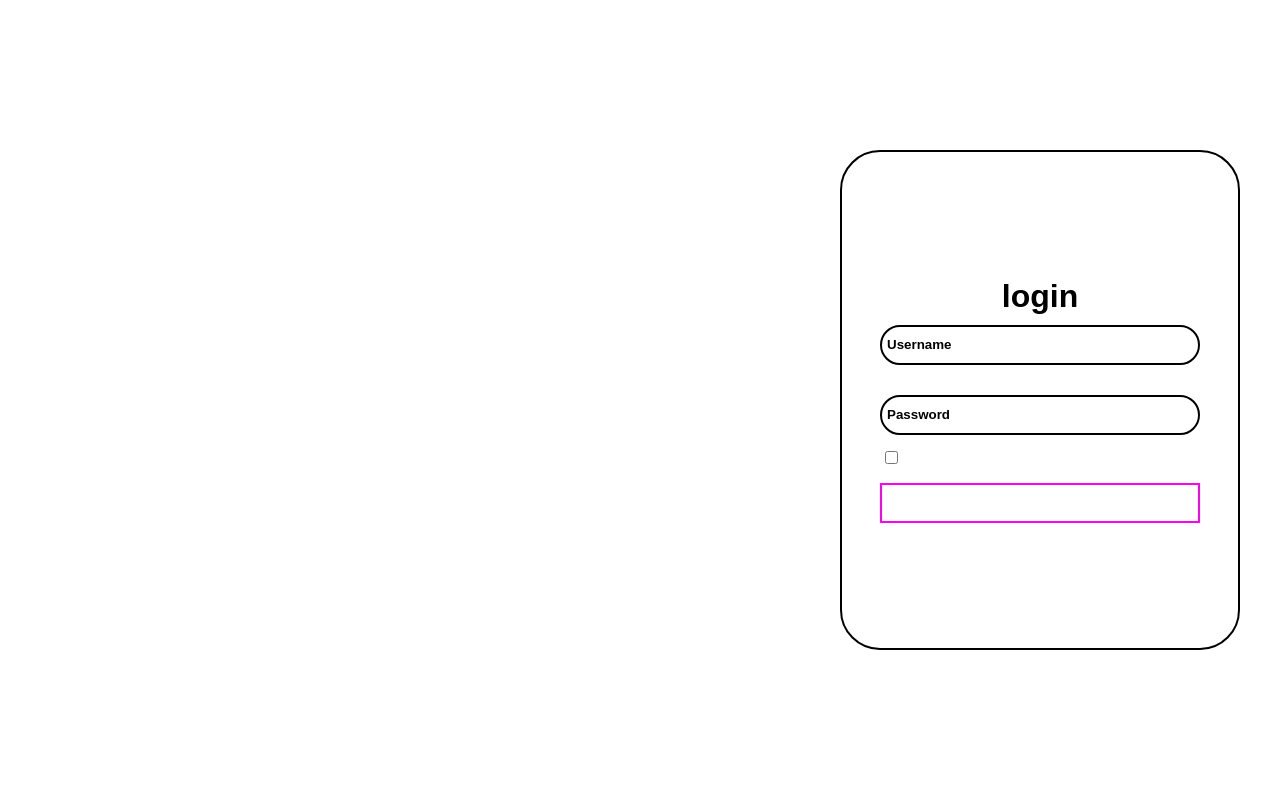
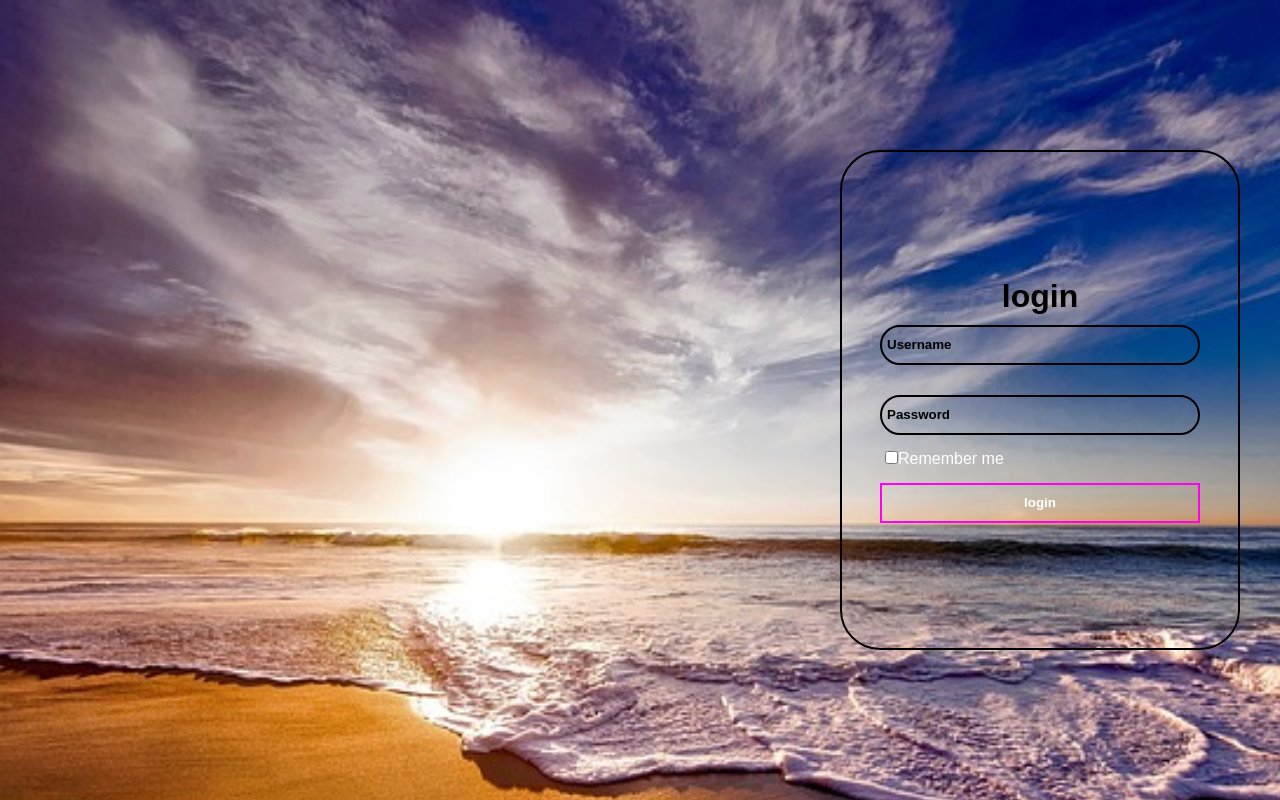
Before and after one commit to HumeshGit/aurora, a plain HTML site: page pages/login.html in a window 1280 px wide. Drawn offline with Linux system fonts and the light colour scheme.

Commit message:
Update login.html

```diff
--- a/pages/login.html
+++ b/pages/login.html
@@ -17,7 +17,7 @@ body {
   justify-content: center;
   align-items: center;
   min-height: 100vh;
-  background-image: url(welcomeintro/projectsinterface/beach-1751455_640.jpg);
+  background-image: url(beach-1751455_640.jpg);
   background-repeat: no-repeat;
   background-size: 1500px;
 }
```
